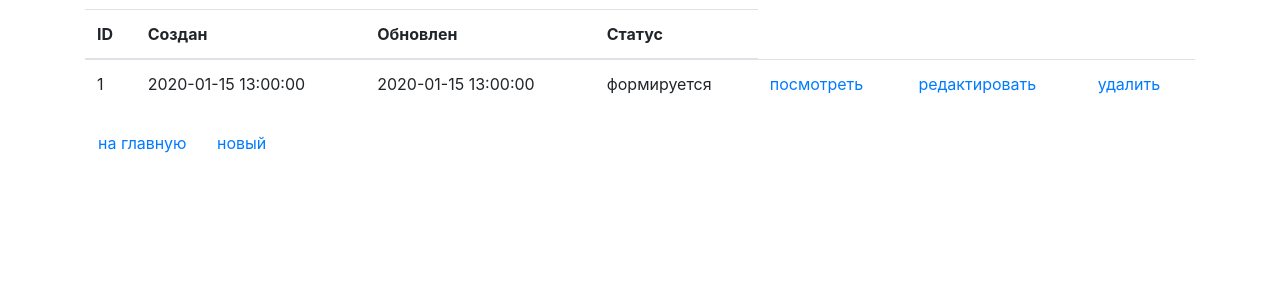
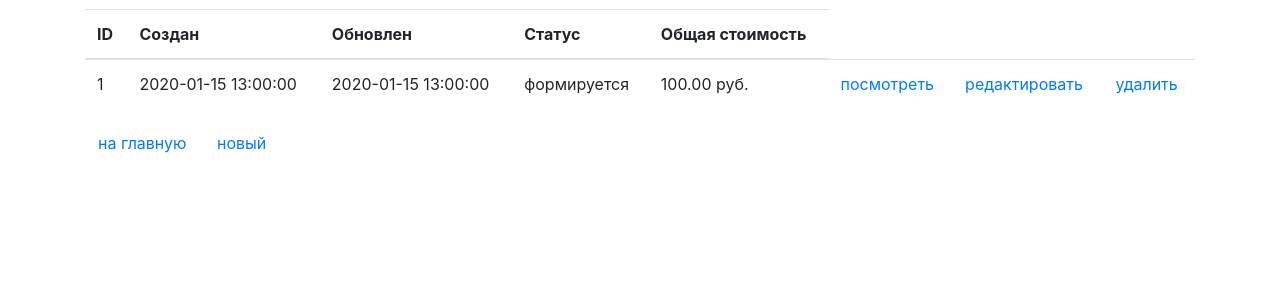
Before and after one commit to oshtyrov/geekshop-django, a Django app: page /order/ in a window 1280 px wide. Shown: the part 61-356 px from the top of the page. Run offline with Django 3.2, Linux system fonts and the light colour scheme; a user stored in the database is signed in; tables that the repository leaves empty hold one stand-in row (values such as "Sample post"); parts of the project's set-up code (start-up, migrations or seed data) failed here and were passed over; some libraries are stand-ins or nearby versions.

Commit message:
price of order in order_list.html added.

```diff
--- a/ordersapp/templates/ordersapp/order_list.html
+++ b/ordersapp/templates/ordersapp/order_list.html
@@ -20,6 +20,7 @@
            <th>Создан</th>
            <th>Обновлен</th>
            <th>Статус</th>
+           <th>Общая стоимость</th>
          </tr>
        </thead>
        <tbody>
@@ -30,6 +31,7 @@
                    <td>{{ item.created|date:"Y-m-d H:i:s" }}</td>
                    <td>{{ item.updated|date:"Y-m-d H:i:s" }}</td>
                    <td>{{ item.get_status_display }}</td>
+                   <td>{{ item.get_total_cost }} руб.</td>
                    <td>
                        <a href="{% url 'ordersapp:order_read' item.pk %}">
                            посмотреть
```
